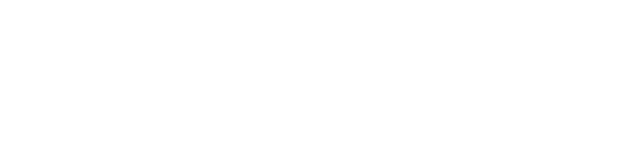
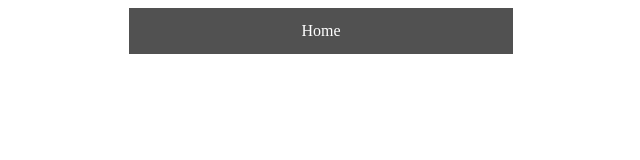
Before and after one commit to BuildTraveler/website, a plain HTML site: page minecraft.html in a window 1280 px wide. Shown: the whole page, without its empty margins (448-1088 px from the left). Drawn offline with Linux system fonts and the light colour scheme.

Commit message:
Update minecraft.css

```diff
--- a/minecraft.css
+++ b/minecraft.css
@@ -6,7 +6,7 @@ a.home_page:link, a.home_page:visited {
   text-decoration: dashed;
   display: grid;
   width: 334px;
-  position: relative; bottom: 450px; left: 569px;
+  position: relative; left: 569px;
 }
 
 a.home_page:hover, a.home_page:active {
```
